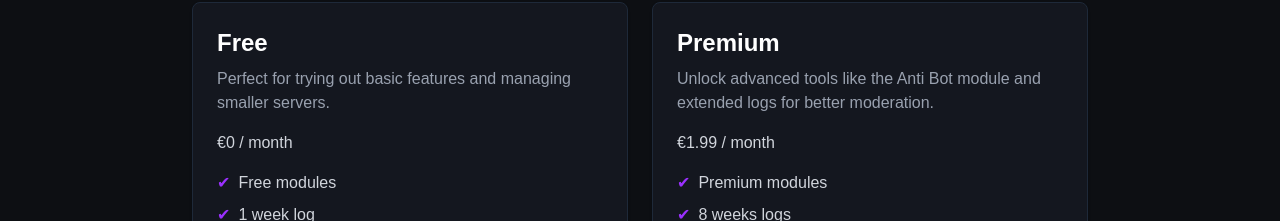
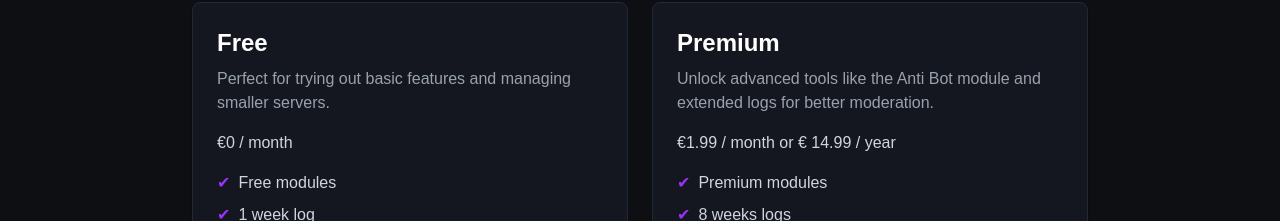
Before and after one commit to HeapReaper/Orbit, a Next.js app: page /subscriptions in a window 1280 px wide. Shown: the part 250-471 px from the top of the page. Built offline with nearby package versions, Linux system fonts and the light colour scheme.

Commit message:
Updated pricing

```diff
--- a/app/(public)/subscriptions/page.tsx
+++ b/app/(public)/subscriptions/page.tsx
@@ -20,7 +20,7 @@ export default function SubscriptionsPage() {
       name: "Premium",
       description:
         "Unlock advanced tools like the Anti Bot module and extended logs for better moderation.",
-      price: "€1.99 / month",
+      price: "€1.99 / month or € 14.99 / year",
       features: [
         "Premium modules",
         "8 weeks logs",
```
